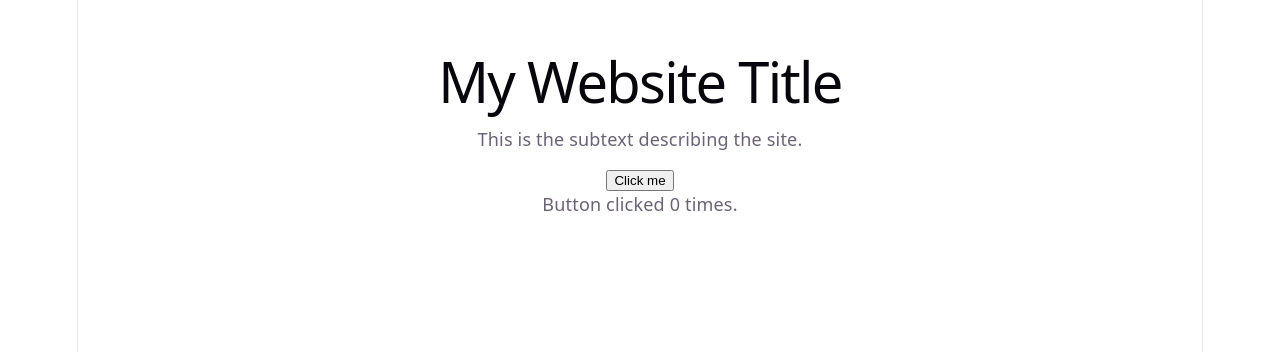
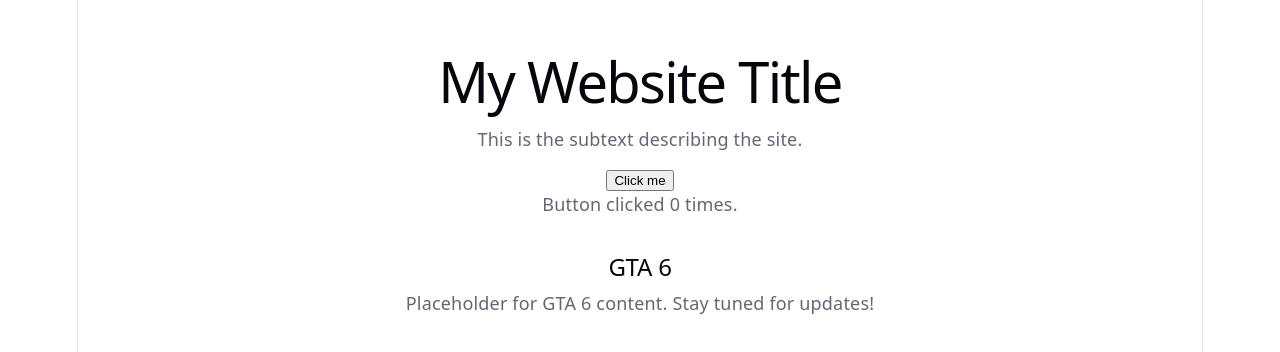
Before and after one commit to codegenie-hackabot/csuai-demo, a React (Vite) app: page / in a window 1280 px wide. Shown: the top 352 px of the page. Built offline with nearby package versions, Linux system fonts and the light colour scheme.

Commit message:
Add GTA6 component to App

```diff
--- a/src/App.jsx
+++ b/src/App.jsx
@@ -1,5 +1,6 @@
 import React, { useState } from 'react';
 import './App.css';
+import GTA6 from './components/GTA6';
 
 function App() {
   const [count, setCount] = useState(0);
@@ -11,6 +12,7 @@ function App() {
         Click me
       </button>
       <p>Button clicked {count} times.</p>
+      <GTA6 />
     </div>
   );
 }
```
